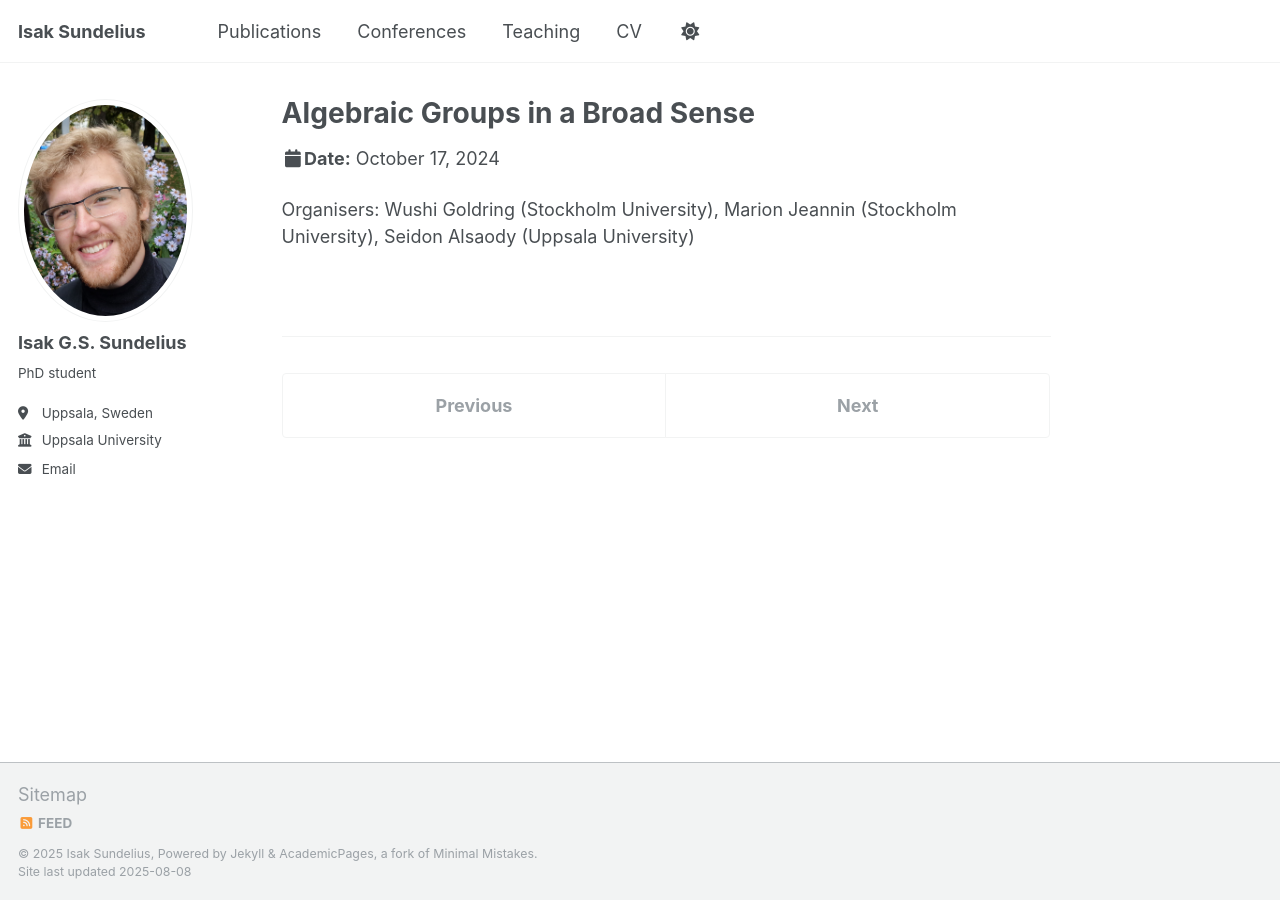
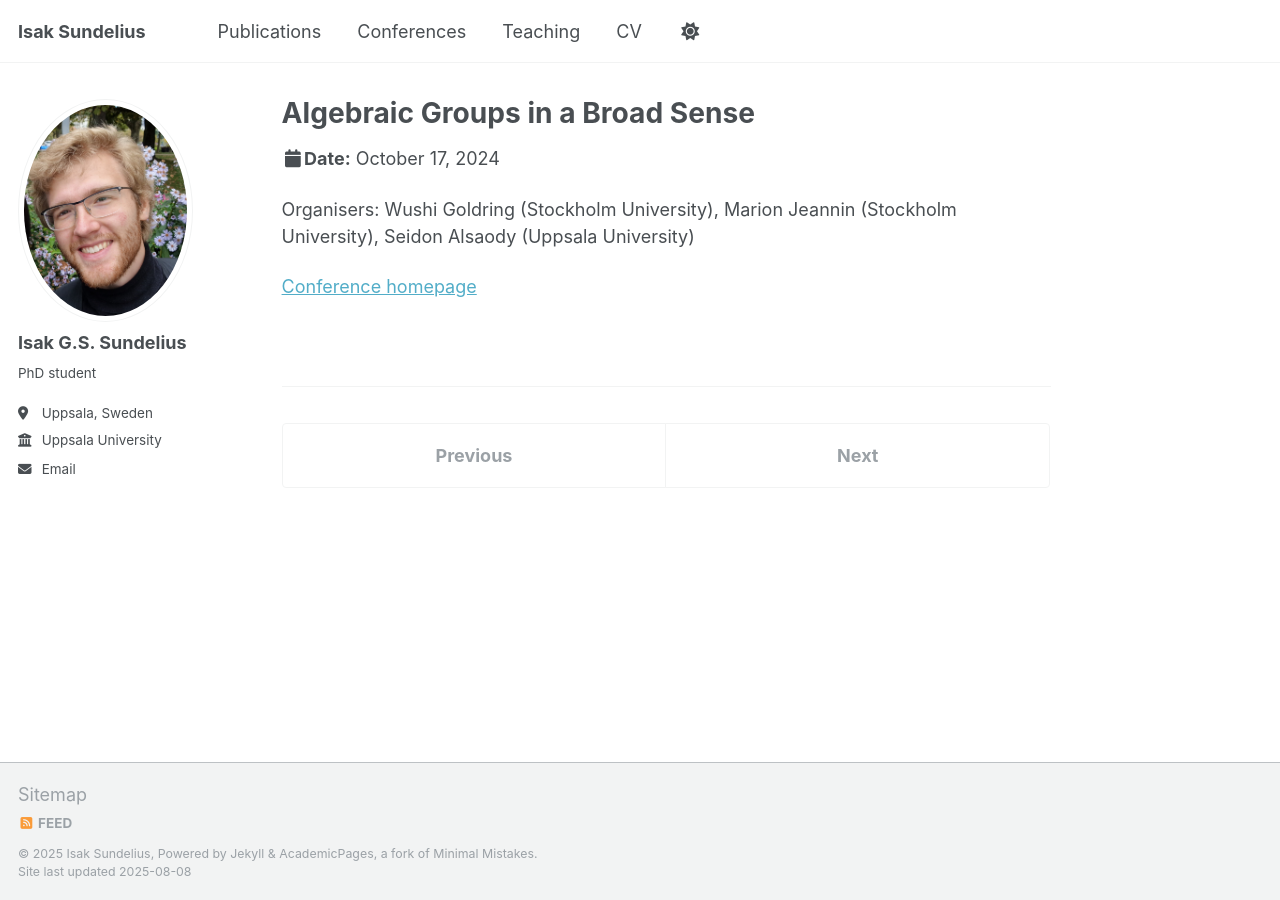
Before and after one commit to IsakSundelius/isaksundelius.github.io, a Jekyll site: the page built from _talks/2024-10-17-conference.md, in a window 1280 px wide. Built offline with Jekyll 4.4.1, drawn with Linux system fonts in a browser that asks for light colours.

Commit message:
Update 2024-10-17-conference.md
Added conference homepage.

```diff
--- a/_talks/2024-10-17-conference.md
+++ b/_talks/2024-10-17-conference.md
@@ -9,3 +9,5 @@ location: "Stockholm, Sweden"
 ---
 
 Organisers: Wushi Goldring (Stockholm University), Marion Jeannin (Stockholm University), Seidon Alsaody (Uppsala University)
+
+[Conference homepage](https://sites.google.com/view/alggrps2024/home)
```
